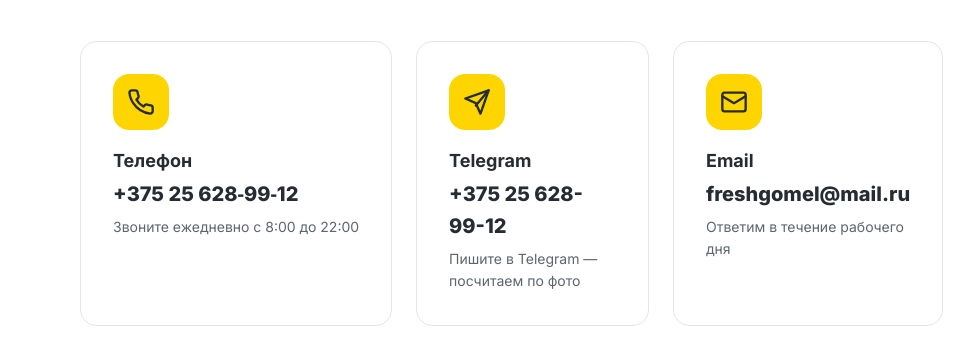
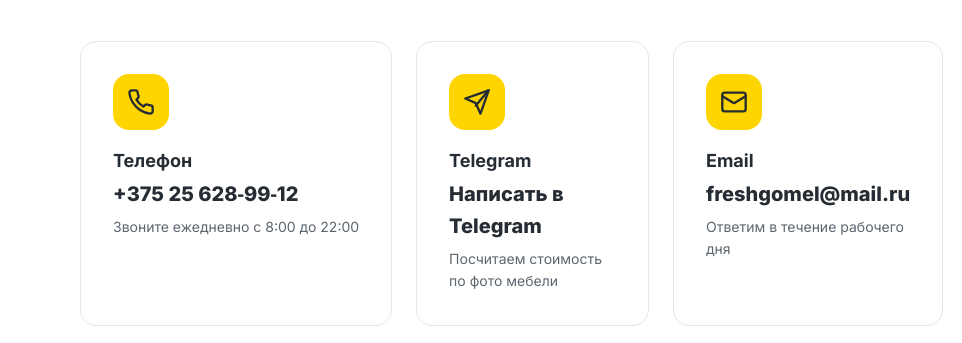
Before and after one commit to Kebikov95/cleaning-site, a website: page contacts.html in a window 1280 px wide. Shown: the part 411-754 px from the top of the page, 0-962 px from the left. Drawn offline with Linux system fonts and the light colour scheme.

Commit message:
Контакты: в карточке Telegram номер только в ссылке, надпись «Написать в Telegram»

```diff
--- a/contacts.html
+++ b/contacts.html
@@ -69,8 +69,8 @@
             <svg viewBox="0 0 24 24" fill="none" stroke="currentColor" stroke-width="2" stroke-linecap="round" stroke-linejoin="round"><path d="m22 2-11 13"/><path d="M22 2 15 22l-4-9-9-4L22 2z"/></svg>
           </span>
           <h2>Telegram</h2>
-          <p class="contact-value">+375 25 628-99-12</p>
-          <p class="contact-note">Пишите в Telegram — посчитаем по фото</p>
+          <p class="contact-value">Написать в Telegram</p>
+          <p class="contact-note">Посчитаем стоимость по фото мебели</p>
         </a>
         <a class="contact-card reveal" href="mailto:freshgomel@mail.ru">
           <span class="contact-icon" aria-hidden="true">
```
